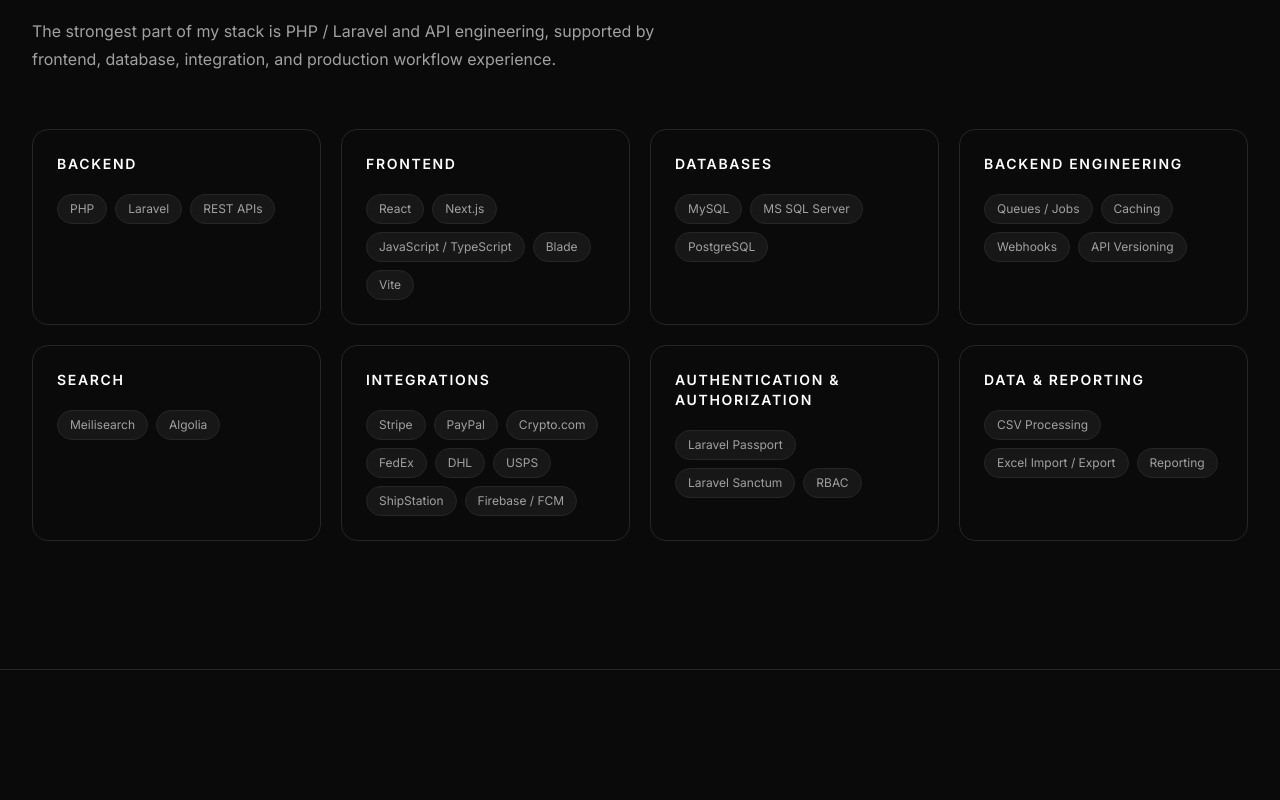
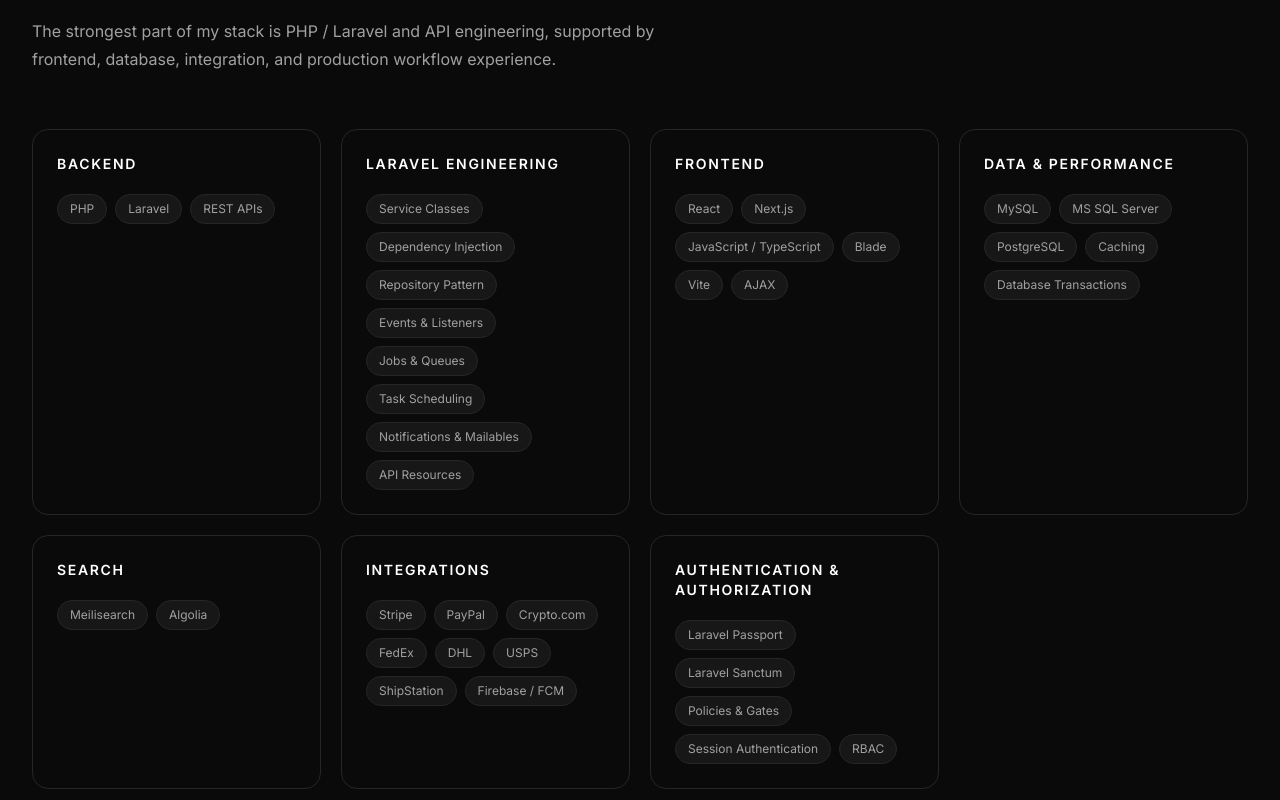
Before and after one commit to imiantalha/Portfolio, a Next.js app: page / in a window 1280 px wide. Shown: the part 2160-2960 px from the top of the page. Built offline with nearby package versions, Linux system fonts and the light colour scheme.

Commit message:
feat(skills): highlight advanced Laravel engineering skills

```diff
--- a/app/components/Skills.tsx
+++ b/app/components/Skills.tsx
@@ -4,16 +4,31 @@
     skills: ["PHP", "Laravel", "REST APIs"],
   },
   {
-    title: "Frontend",
-    skills: ["React", "Next.js", "JavaScript / TypeScript", "Blade", "Vite"],
+    title: "Laravel Engineering",
+    skills: [
+      "Service Classes",
+      "Dependency Injection",
+      "Repository Pattern",
+      "Events & Listeners",
+      "Jobs & Queues",
+      "Task Scheduling",
+      "Notifications & Mailables",
+      "API Resources",
+    ],
   },
   {
-    title: "Databases",
-    skills: ["MySQL", "MS SQL Server", "PostgreSQL"],
+    title: "Frontend",
+    skills: ["React", "Next.js", "JavaScript / TypeScript", "Blade", "Vite", "AJAX"],
   },
   {
-    title: "Backend Engineering",
-    skills: ["Queues / Jobs", "Caching", "Webhooks", "API Versioning"],
+    title: "Data & Performance",
+    skills: [
+      "MySQL",
+      "MS SQL Server",
+      "PostgreSQL",
+      "Caching",
+      "Database Transactions",
+    ],
   },
   {
     title: "Search",
@@ -34,11 +49,13 @@
   },
   {
     title: "Authentication & Authorization",
-    skills: ["Laravel Passport", "Laravel Sanctum", "RBAC"],
-  },
-  {
-    title: "Data & Reporting",
-    skills: ["CSV Processing", "Excel Import / Export", "Reporting"],
+    skills: [
+      "Laravel Passport",
+      "Laravel Sanctum",
+      "Policies & Gates",
+      "Session Authentication",
+      "RBAC",
+    ],
   },
 ];
 
```
